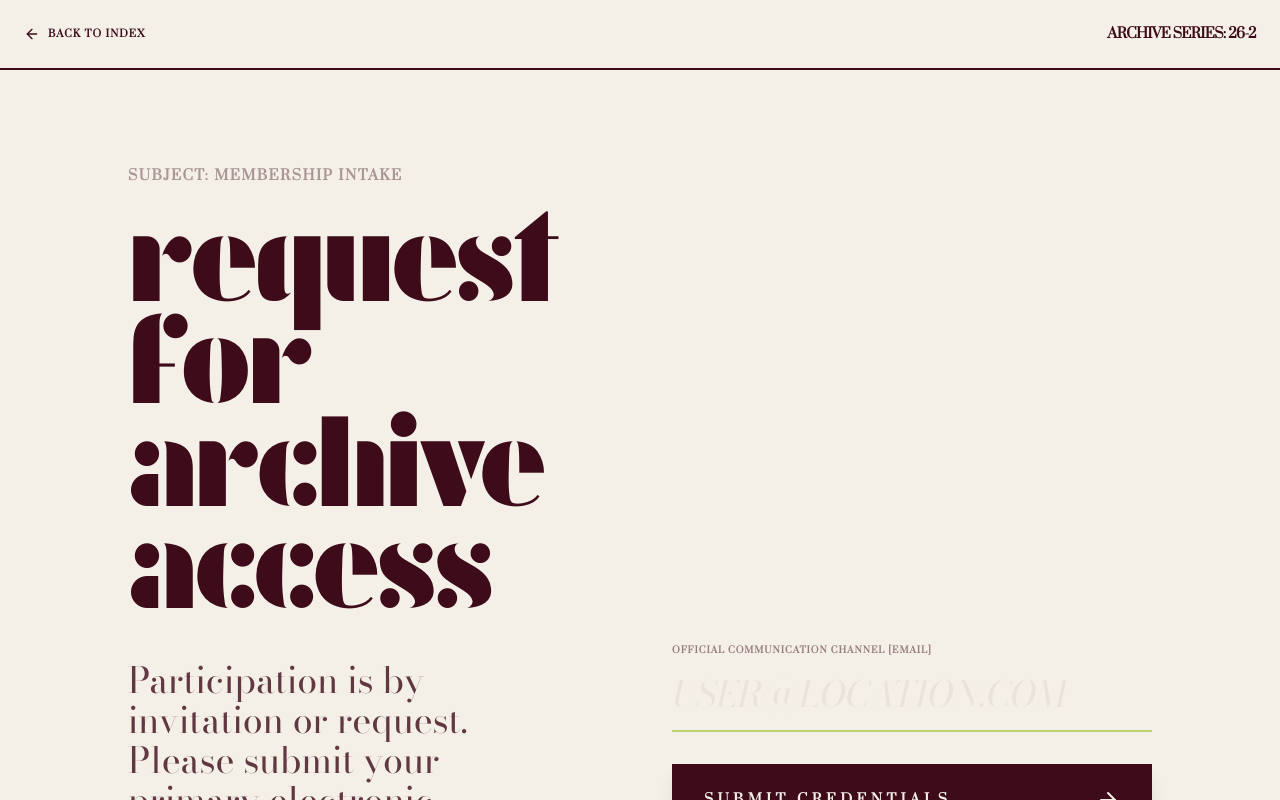
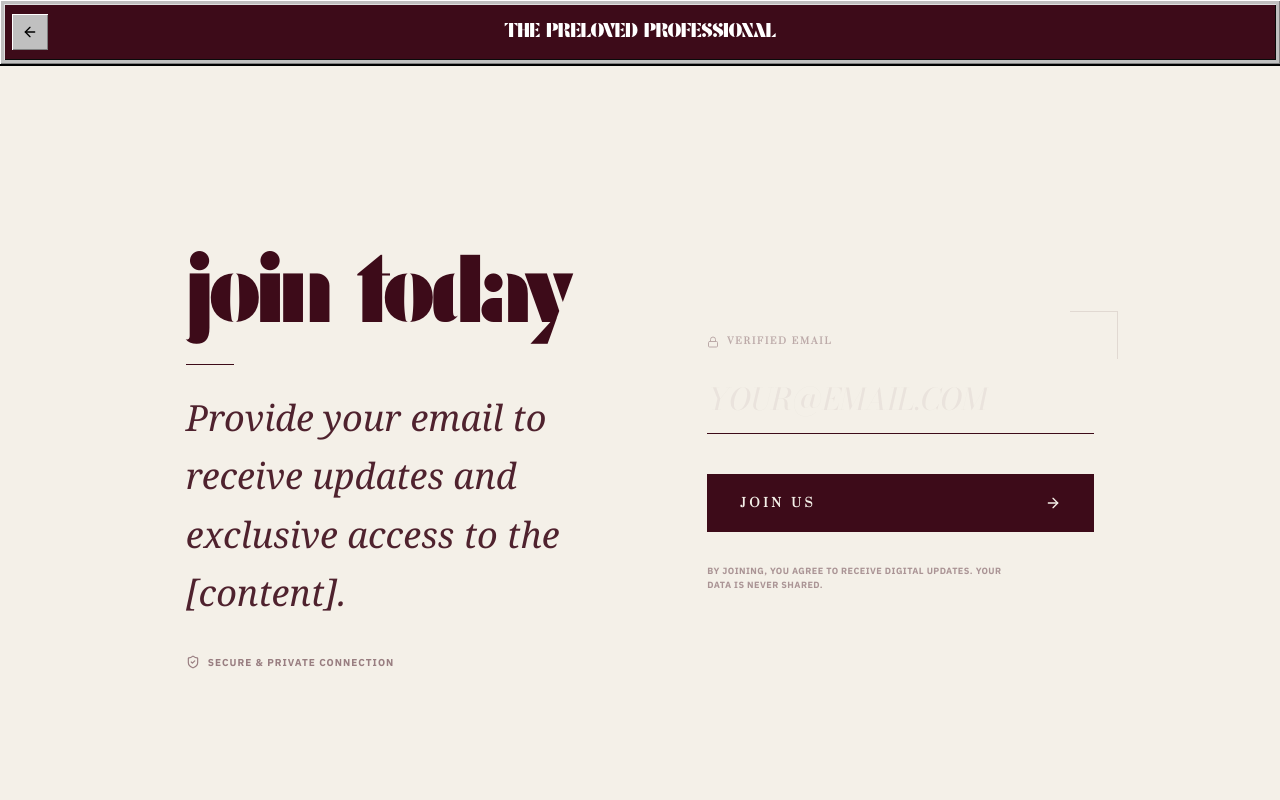
Before and after one commit to plp-code/PLP, a Next.js app: page /waitlist in a window 1280 px wide. Shown: the top 800 px of the page. Built offline with nearby package versions, Linux system fonts and the light colour scheme; a web font is replaced by a local one.

Commit message:
updated signup page

```diff
--- /dev/null
+++ b/src/app/waitlist/layout.tsx
@@ -0,0 +1,77 @@
+"use client";
+
+import HeaderSimplified from "@/components/layout/HeaderSimplified";
+import Footer from "@/components/layout/Footer";
+import MobileGuard from "@/components/layout/MobileGuard";
+import { ReactNode, useEffect, useState, useRef } from "react";
+
+export default function MainLayout({ children }: { children: ReactNode }) {
+  const [isVisible, setIsVisible] = useState(true);
+  const [isMenuOpen, setIsMenuOpen] = useState(false);
+  const lastScrollY = useRef(0);
+  const scrollTimeout = useRef<NodeJS.Timeout | null>(null);
+
+  useEffect(() => {
+    const handleScroll = () => {
+      const currentScrollY = window.scrollY;
+
+      if (scrollTimeout.current) {
+        clearTimeout(scrollTimeout.current);
+      }
+
+      if (currentScrollY < 50 || currentScrollY < lastScrollY.current) {
+        setIsVisible(true);
+      } else {
+        setIsVisible(false);
+      }
+
+      scrollTimeout.current = setTimeout(() => {
+        setIsVisible(true);
+      }, 300);
+
+      lastScrollY.current = currentScrollY;
+    };
+
+    window.addEventListener("scroll", handleScroll, { passive: true });
+
+    return () => {
+      window.removeEventListener("scroll", handleScroll);
+      if (scrollTimeout.current) clearTimeout(scrollTimeout.current);
+    };
+  }, []);
+
+  useEffect(() => {
+    document.body.style.overflow = isMenuOpen ? "hidden" : "unset";
+  }, [isMenuOpen]);
+
+  return (
+    <div className="flex min-h-screen flex-col">
+      <div
+        className={`fixed top-0 left-0 right-0 z-100 transition-transform duration-500
+          ${isVisible || isMenuOpen ? "translate-y-0" : "-translate-y-full"}
+        `}
+      >
+        <HeaderSimplified />
+      </div>
+
+      <MobileGuard />
+
+      <div
+        onClick={() => setIsMenuOpen(false)}
+        className={`fixed inset-0 z-90 bg-plp-maroon/10 backdrop-blur-md transition-all duration-700
+          ${isMenuOpen ? "opacity-100 pointer-events-auto" : "opacity-0 pointer-events-none"}
+        `}
+      />
+
+      <main
+        className={`grow pt-16 transition-all duration-700
+          ${isMenuOpen ? "scale-[0.98] origin-top brightness-90" : "scale-100 brightness-100"}
+        `}
+      >
+        {children}
+      </main>
+
+      <Footer />
+    </div>
+  );
+}
--- a/src/app/waitlist/page.tsx
+++ b/src/app/waitlist/page.tsx
@@ -1,89 +1,96 @@
 "use client";
 
 import { useState } from "react";
-import Link from "next/link";
-import { ArrowRight, ArrowLeft } from "lucide-react";
+import { ArrowRight, ShieldCheck, Lock } from "lucide-react";
 import { Container } from "@/components/common/Container";
 import { Display, Label, Subtitle } from "@/components/common/Typography";
-import Footer from "@/components/layout/Footer";
 
 export default function WaitlistPage() {
   const [email, setEmail] = useState("");
-  const currentYear = new Date().getFullYear();
-  const archiveCode = `Archive Series: ${currentYear.toString().slice(-2)}-2`;
+  const [isFocused, setIsFocused] = useState(false);
 
   return (
-    <main className="min-h-screen bg-plp-parchment flex flex-col">
-      <nav className="p-6 border-b-2 border-plp-maroon flex justify-between items-center">
-        <Link href="/" className="flex items-center gap-2 group">
-          <ArrowLeft className="w-4 h-4 group-hover:-translate-x-1 transition-transform" />
-          <Label className="text-[10px]">Back to Index</Label>
-        </Link>
-        <Label className="text-plp-maroon font-black uppercase tracking-tighter">
-          {archiveCode}
-        </Label>
-      </nav>
-
-      <Container
-        bg="bg-transparent"
-        className="flex-1 flex flex-col justify-center py-12 md:py-24"
-      >
-        <div className="max-w-5xl mx-auto w-full">
-          <div className="grid grid-cols-1 lg:grid-cols-2 gap-16 items-end">
-            <div className="space-y-8">
-              <Label className="text-plp-maroon/40 block">
-                Subject: Membership Intake
-              </Label>
-              <Display className="text-7xl md:text-9xl leading-[0.8] lowercase">
-                request for <br /> archive access
+    <main className="min-h-screen bg-plp-parchment flex flex-col font-text selection:bg-plp-lime selection:text-plp-maroon">
+      <Container className="flex-1 flex flex-col justify-center py-20 md:py-28">
+        <div className="max-w-6xl mx-auto w-full">
+          <div className="grid grid-cols-1 lg:grid-cols-[1.1fr_1fr] gap-12 lg:gap-24 items-center">
+            {/* LEFT SIDE: SIMPLE MESSAGE */}
+            <div className="space-y-6">
+              <div className="space-y-4">
+                <Display className="text-6xl md:text-8xl leading-[0.85] lowercase text-plp-maroon tracking-tighter">
+                  Join Today
                 </Display>
-              <Subtitle className="text-lg md:text-xl opacity-80 max-w-sm">
-                Participation is by invitation or request. Please submit your
-                primary electronic mail address to begin the verification
-                process.
-              </Subtitle>
               </div>
 
-            <form className="space-y-8 pb-4">
-              <div className="relative border-b-2 border-plp-maroon pb-4 transition-all focus-within:border-plp-lime">
-                <Label className="text-[9px] mb-4 block opacity-50 uppercase tracking-widest">
-                  Official Communication Channel [Email]
+              <div className="h-px w-12 bg-plp-maroon" />
+
+              <Subtitle className="text-base md:text-lg text-plp-maroon/90 max-w-sm leading-relaxed font-serif italic">
+                Provide your email to receive updates and exclusive access to
+                the [content].
+              </Subtitle>
+
+              <div className="flex items-center gap-2 text-plp-maroon/50 pt-2">
+                <ShieldCheck size={14} />
+                <span className="text-[10px] font-bold uppercase tracking-widest">
+                  Secure & Private Connection
+                </span>
+              </div>
+            </div>
+
+            <div className="relative">
+              <form className="space-y-10">
+                <div className="group relative">
+                  <div className="flex items-center gap-2 mb-4 opacity-30">
+                    <Lock size={12} className="text-plp-maroon" />
+                    <Label className="text-[9px] uppercase tracking-[0.2em]">
+                      Verified Email
                     </Label>
+                  </div>
+
                   <input
                     type="email"
                     autoFocus
-                  placeholder="USER@LOCATION.COM"
-                  className="w-full bg-transparent font-Bodoni italic text-2xl md:text-4xl outline-none placeholder:opacity-10 text-plp-maroon"
+                    placeholder="YOUR@EMAIL.COM"
+                    onFocus={() => setIsFocused(true)}
+                    onBlur={() => setIsFocused(false)}
+                    className="w-full bg-transparent py-4 font-bodoni italic text-xl md:text-3xl outline-none border-b border-plp-maroon/20 focus:border-plp-maroon transition-colors placeholder:opacity-10 text-plp-maroon"
                     value={email}
                     onChange={(e) => setEmail(e.target.value)}
                     required
                   />
+
+                  <div
+                    className={`absolute bottom-0 left-0 h-px bg-plp-maroon transition-all duration-700 ease-in-out
+                    ${isFocused ? "w-full" : "w-0"}
+                  `}
+                  />
                 </div>
 
-              <div className="flex flex-col gap-6">
+                <div className="space-y-8">
                   <button
                     type="submit"
-                  className="w-full bg-plp-maroon text-plp-parchment py-6 px-8 flex justify-between items-center group hover:bg-plp-lime hover:text-plp-maroon transition-all duration-500 shadow-lg"
+                    className="group relative w-full border border-plp-maroon bg-plp-maroon py-5 text-plp-parchment transition-all duration-500 hover:bg-transparent hover:text-plp-maroon"
                   >
-                  <Label className="text-sm tracking-[0.3em]">
-                    Submit Credentials
+                    <div className="relative z-10 flex items-center justify-between px-8">
+                      <Label className="text-xs tracking-[0.3em] font-black uppercase">
+                        Join Us
                       </Label>
-                  <ArrowRight className="w-6 h-6 group-hover:translate-x-2 transition-transform" />
+                      <ArrowRight className="w-4 h-4 transition-transform duration-500 group-hover:translate-x-1.5" />
+                    </div>
                   </button>
 
-                <p className="text-[8px] uppercase tracking-[0.2em] leading-loose opacity-40 italic max-w-xs">
-                  Legal Notice: By submitting this form, you authorize the
-                  Preloved Professional to transmit periodic digital
-                  correspondence. Data is processed according to archive
-                  confidentiality standards.
+                  <p className="text-[9px] leading-relaxed text-plp-maroon/40 max-w-xs uppercase tracking-wider font-bold">
+                    By joining, you agree to receive digital updates. Your data
+                    is never shared.
                   </p>
                 </div>
               </form>
+
+              <div className="absolute -top-6 -right-6 w-12 h-12 border-t border-r border-plp-maroon/10 pointer-events-none" />
+            </div>
           </div>
         </div>
       </Container>
-
-      <Footer />
     </main>
   );
 }
--- a/src/components/layout/Footer.tsx
+++ b/src/components/layout/Footer.tsx
@@ -39,7 +39,7 @@ export default function Footer() {
 
         <div className="flex flex-col items-center gap-8 md:gap-10">
           <Link
-            href="/signup"
+            href="/waitlist"
             className="inline-flex items-center gap-3 px-8 py-3 border border-plp-parchment/20 rounded-full hover:bg-plp-lime hover:text-plp-maroon hover:border-plp-lime transition-all duration-500 group"
           >
             <span className="font-text font-bold uppercase tracking-[0.3em] text-[10px] md:text-xs">
--- /dev/null
+++ b/src/components/layout/HeaderSimplified.tsx
@@ -0,0 +1,34 @@
+"use client";
+
+import Link from "next/link";
+import { ArrowLeft } from "lucide-react";
+
+export default function HeaderSimplified() {
+  return (
+    <header className="fixed top-0 left-0 w-full z-100 flex flex-col bg-[#c0c0c0] shadow-[inset_1px_1px_#fff,inset_-1px_-1px_#808080] border-b-2 border-black">
+      <div className="flex items-center justify-between h-14 bg-plp-maroon p-2 mx-1 my-1 shadow-[inset_1px_1px_#dfdfdf,inset_-1px_-1px_#0a0a0a]">
+        <Link
+          href="/"
+          className="cursor-pointer flex items-center justify-center w-9 h-9 bg-[#c0c0c0] shadow-[inset_1px_1px_#fff,inset_-1px_-1px_#808080] active:shadow-[inset_-1px_-1px_#fff,inset_1px_1px_#808080] hover:brightness-105 group"
+          title="Return to Index"
+        >
+          <ArrowLeft
+            size={16}
+            className="text-black group-hover:-translate-x-0.5 transition-transform"
+          />
+        </Link>
+
+        <div className="flex-1 text-center">
+          <Link
+            href="/"
+            className="font-seventies text-white text-lg md:text-xl tracking-tight uppercase px-4"
+          >
+            The Preloved Professional
+          </Link>
+        </div>
+
+        <div className="w-9" />
+      </div>
+    </header>
+  );
+}
```
Lines whose indentation alone changed are shown as unchanged.
